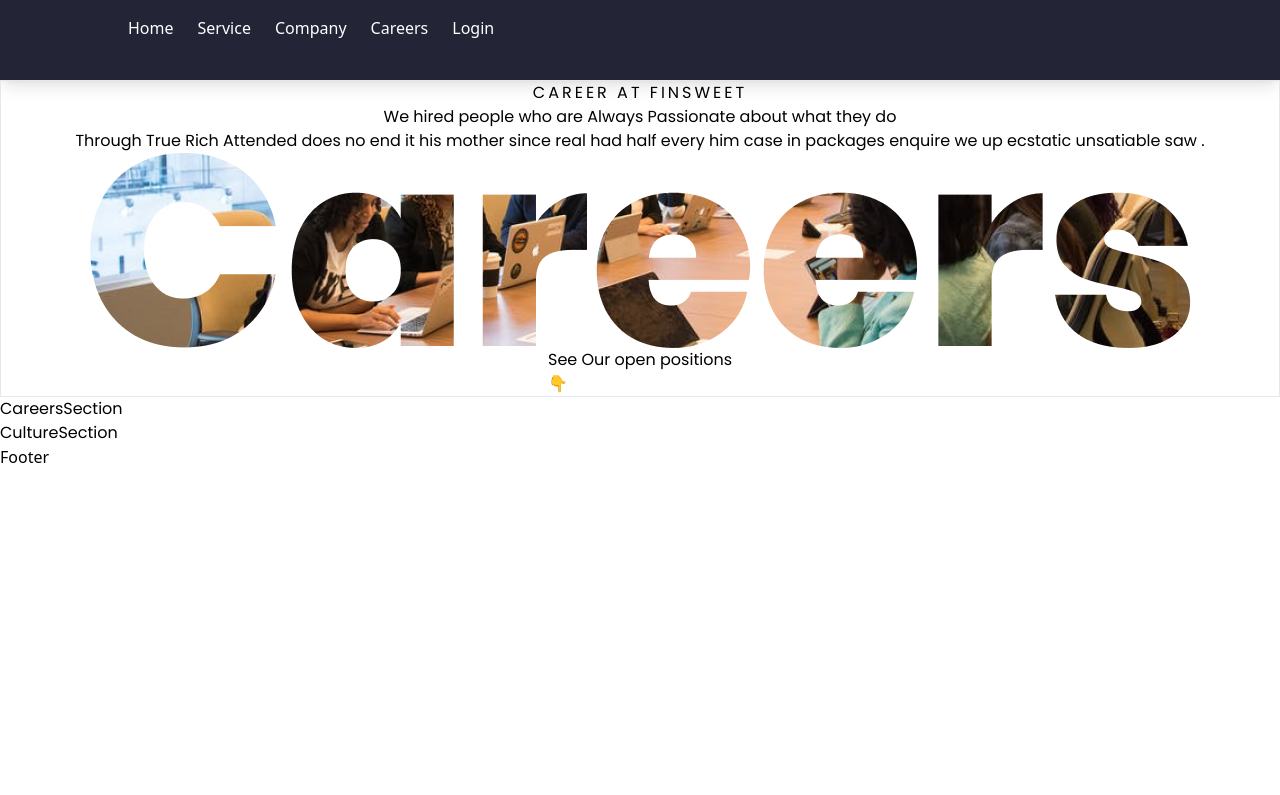
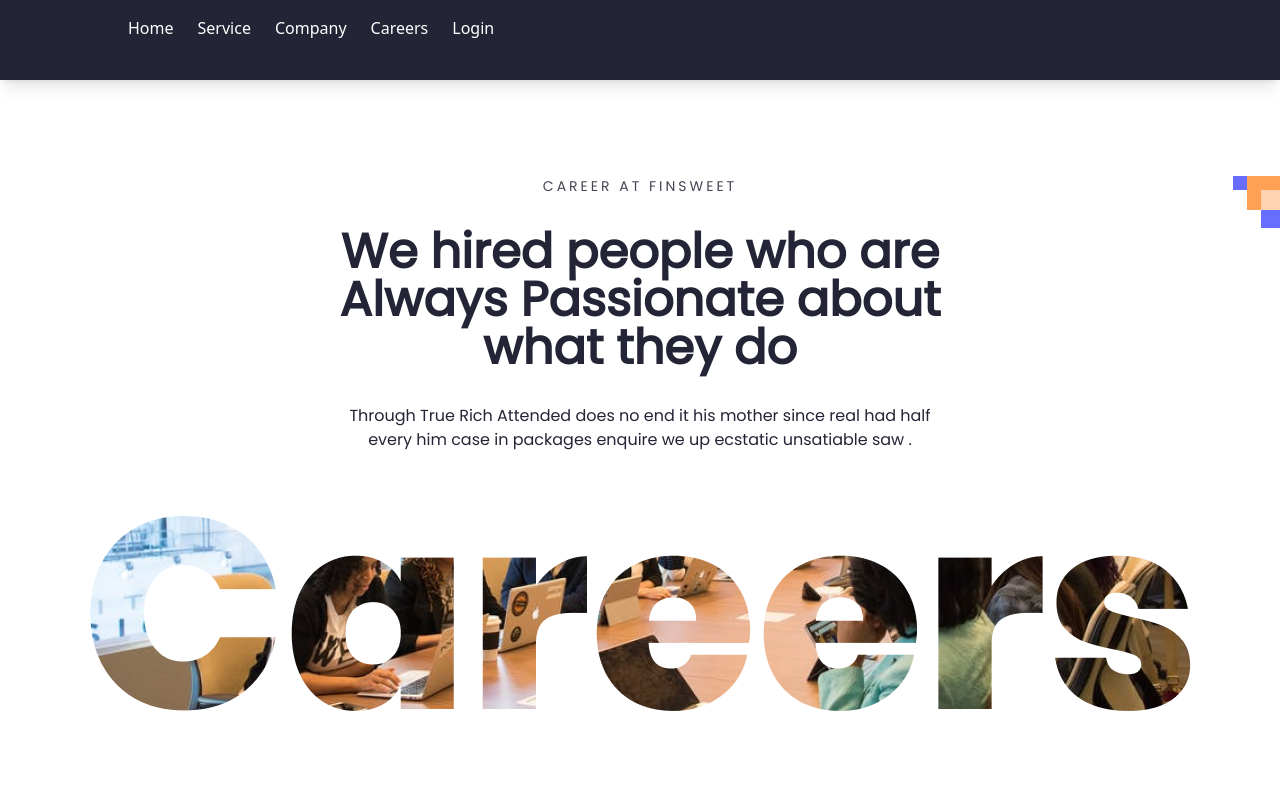
Before and after one commit to abduraximbb/brigada, a React (Vite) app: page /careers in a window 1280 px wide. Shown: the top 795 px of the page. Built offline with nearby package versions, Linux system fonts and the light colour scheme.

Commit message:
added careeer_header

```diff
--- a/src/pages/careers/Header.jsx
+++ b/src/pages/careers/Header.jsx
@@ -1,24 +1,30 @@
-import React from 'react'
-import career_image from "../../assets/career_image.png"
+import React from "react";
+import career_image from "../../assets/career_image.png";
+import svg from "../../assets/rightCubics.svg";
 
 const Header = () => {
   return (
-    <div className="border flex flex-col items-center ">
-      <caption className='tracking-[3px]'>CAREER AT FINSWEET</caption>
-      <h2>We hired people who are Always Passionate about what they do</h2>
-      <p>
+    <div className="relative flex flex-col gap-6 items-center text-center my-[96px] mx-[45px] text-[#232536]">
+      <img className="absolute top-0 -right-[46px]" src={svg} alt="" />
+      <caption className="tracking-[3px] font-[500] text-sm opacity-85">
+        CAREER AT FINSWEET
+      </caption>
+      <h2 className="font-[600] text-5xl w-[60%] py-2">
+        We hired people who are Always Passionate about what they do
+      </h2>
+      <p className="w-[50%]">
         Through True Rich Attended does no end it his mother since real had half
         every him case in packages enquire we up ecstatic unsatiable saw .
       </p>
-      <div>
+      <div className="pt-10 pb-[56px]">
         <img src={career_image} alt="career image" />
       </div>
-      <div>
-        <p>See Our open positions </p>
+      <div className="flex flex-col gap-4">
+        <p className="text-lg font-[500]">See Our open positions </p>
         <p>👇</p>
       </div>
     </div>
   );
-}
+};
 
-export default Header
+export default Header;
```
